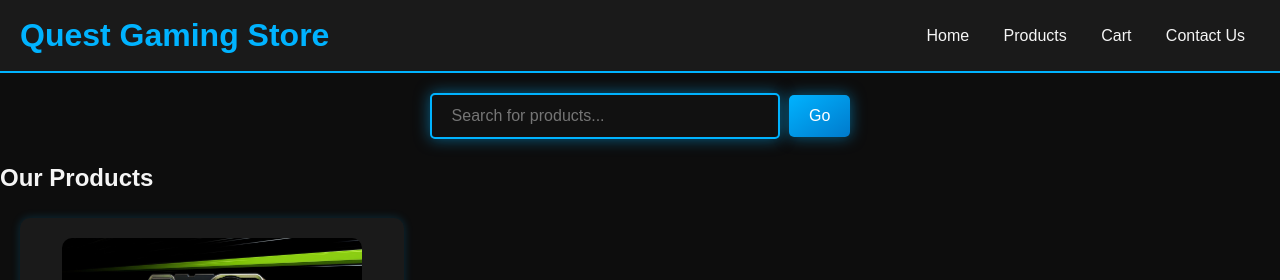
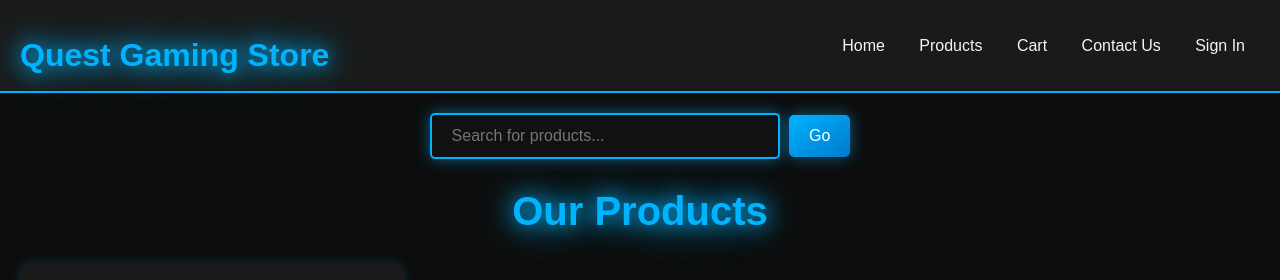
Before and after one commit to LeoLiu0729/Quest-gaming-store, a plain HTML site: page csc372-hw/project1/products.html in a window 1280 px wide. Shown: the top 280 px of the page. Drawn offline with Linux system fonts and the light colour scheme.

Commit message:
Adding more details to the project1 files

```diff
--- a/csc372-hw/project1/products.html
+++ b/csc372-hw/project1/products.html
@@ -10,7 +10,7 @@
     <!-- Header Section -->
     <header>
         <div class="logo">
-            <h1>Quest Gaming Store</h1>
+            <h1 class="logo-text">Quest Gaming Store</h1>
         </div>
         <nav>
             <ul>
@@ -18,6 +18,7 @@
                 <li><a href="products.html">Products</a></li>
                 <li><a href="cart.html">Cart</a></li>
                 <li><a href="contact.html">Contact Us</a></li>
+                <li><a href="signin.html" id="sign-link">Sign In</a></li>
             </ul>
         </nav>
     </header>
@@ -29,10 +30,13 @@
             <button type="submit">Go</button>
         </form>
     </section>
+    <!-- Products Title Section -->
+    <section class="our-products-title">
+        <h2>Our Products</h2>
+    </section>
 
     <!-- Products Section -->
     <section class="product-list">
-        <h2>Our Products</h2>
         <article class="product">
             <img src="images/rtx4090.jpg" alt="RTX 4090">
             <h3>GeForce RTX 4090</h3>
--- a/csc372-hw/project1/styles/styles.css
+++ b/csc372-hw/project1/styles/styles.css
@@ -4,6 +4,26 @@
     padding: 0;
     box-sizing: border-box;
 }
+/* Logo Styling */
+.logo-text {
+    font-size: 2.5rem;
+    color: #00b3ff;
+    text-align: center;
+    text-shadow: 0 0 10px #00b3ff, 0 0 20px #00b3ff;
+    animation: glowText 1.5s infinite alternate;
+    margin-top: 20px;
+}
+
+
+@keyframes glowText {
+    0% {
+        text-shadow: 0 0 10px #00b3ff, 0 0 20px #00b3ff;
+    }
+    100% {
+        text-shadow: 0 0 20px #00b3ff, 0 0 40px #00b3ff;
+    }
+}
+
 
 body {
     font-family: 'Orbitron', sans-serif;
@@ -166,6 +186,25 @@ nav ul li a:hover {
     background-color: #007acc;
     box-shadow: 0 0 10px rgba(0, 179, 255, 0.5);
 }
+/* Our Products Title Style */
+.our-products-title h2 {
+    text-align: center;
+    font-size: 2.5rem;
+    color: #00b3ff;
+    text-shadow: 0 0 10px #00b3ff, 0 0 20px #00b3ff;
+    margin-top: 20px;
+    animation: glowText 1.5s infinite alternate;
+}
+
+/* Glowing text animation for consistency */
+@keyframes glowText {
+    0% {
+        text-shadow: 0 0 10px #00b3ff, 0 0 20px #00b3ff;
+    }
+    100% {
+        text-shadow: 0 0 20px #00b3ff, 0 0 40px #00b3ff;
+    }
+}
 
 /* Footer */
 footer {
```
Also changed, not shown: csc372-hw/project1/index.html (+2 -1 lines).
